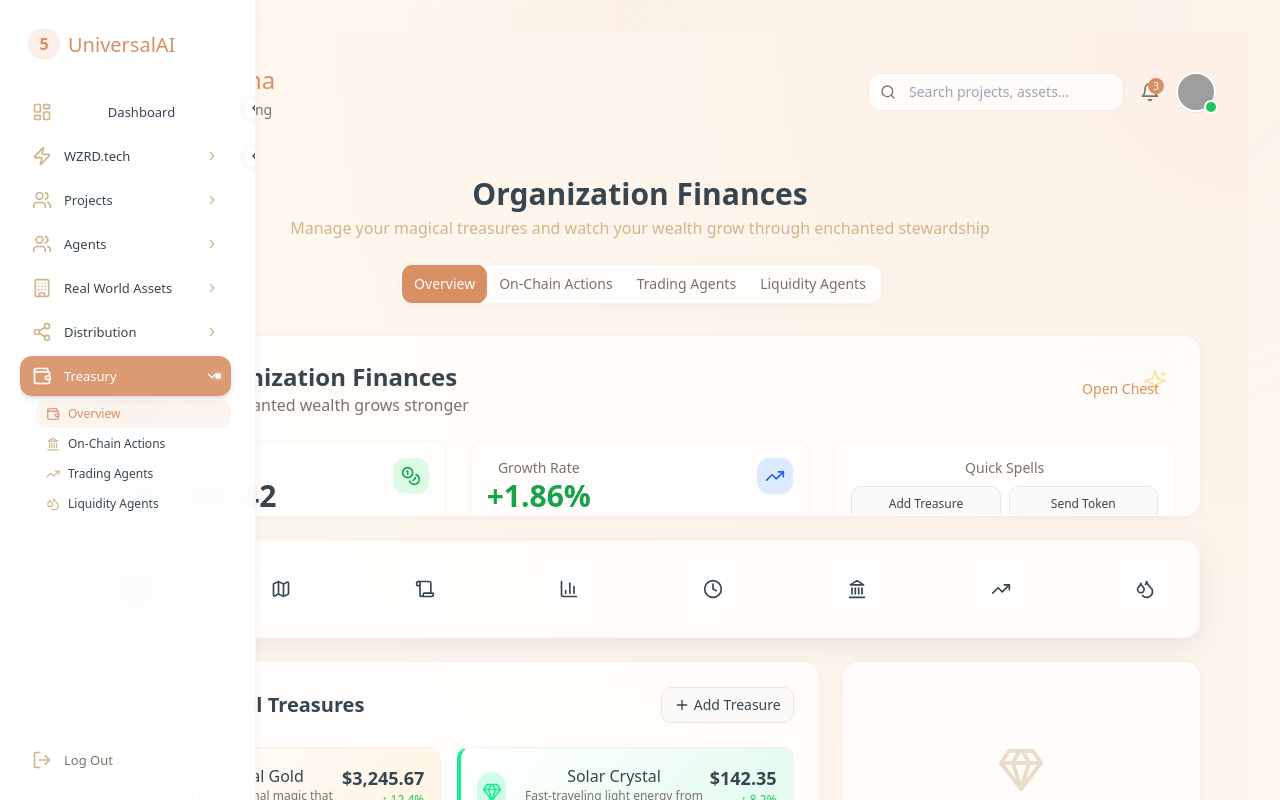
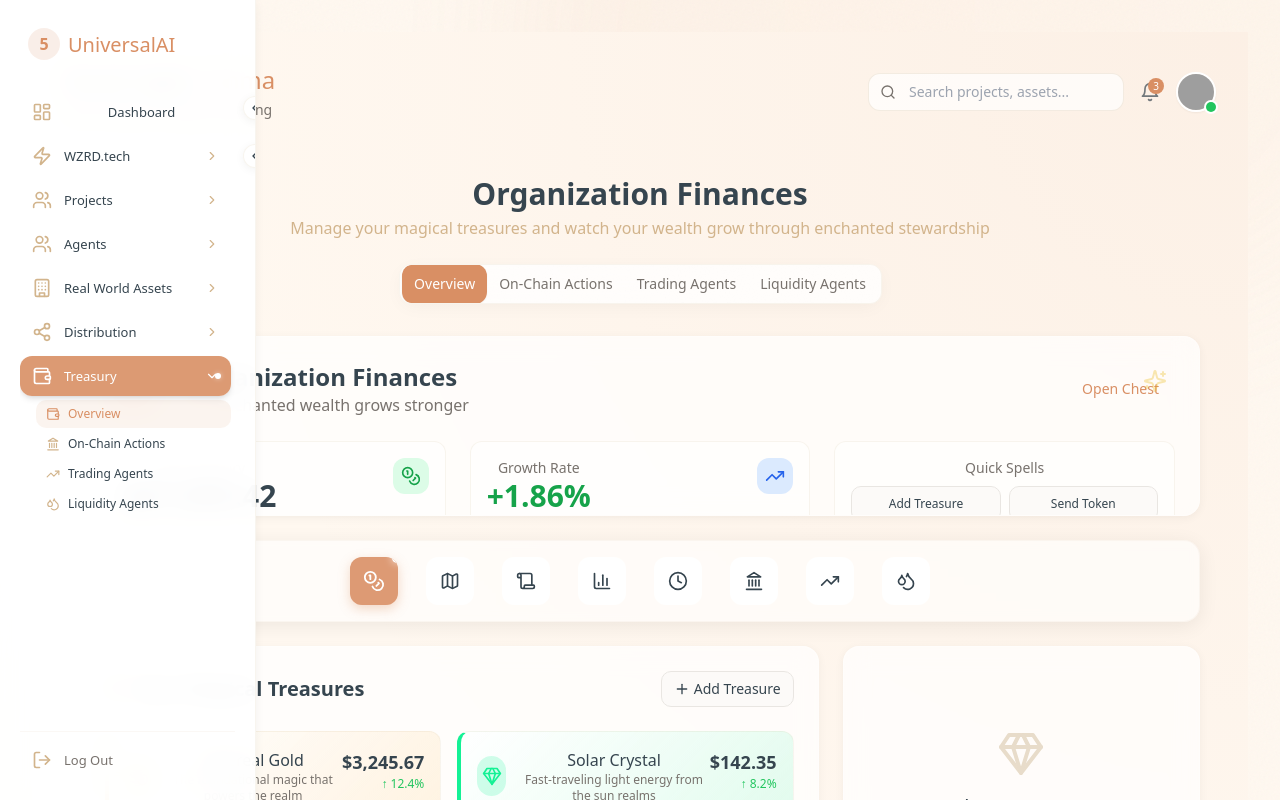
Before and after one commit to gratitude5dee/universalai-studio-24, a React (Vite) app: page /treasury in a window 1280 px wide. Shown: the top 800 px of the page. Built offline with nearby package versions, Linux system fonts and the light colour scheme; grey boxes are pictures that could not be loaded.

Commit message:
Reverted to edit edt-02007ba1-6f53-426c-993d-83a20873a2da: "Enhance TabNavigation hover effect
Modify TabNavigation component to slide out the text label on hover, pushing the border and sliding back in on mouse leave."

```diff
--- a/src/components/treasury/TabNavigation.tsx
+++ b/src/components/treasury/TabNavigation.tsx
@@ -19,7 +19,7 @@ const TabNavigation: React.FC<TabNavigationProps> = ({ tabs, activeTab, setActiv
   const [hoveredTab, setHoveredTab] = useState<string | null>(null);
 
   return (
-    <div className="flex justify-between overflow-x-auto py-6 px-8 gap-10 bg-white/70 backdrop-blur-md rounded-2xl border border-studio-sand/20 shadow-[0_8px_30px_rgba(0,0,0,0.08)] relative">
+    <div className="flex justify-center overflow-x-auto py-4 px-6 gap-7 bg-white/60 backdrop-blur-sm rounded-2xl border border-studio-sand/20 shadow-[0_4px_20px_rgba(0,0,0,0.07)] relative">
       {tabs.map((tab) => {
         const TabIcon = tab.icon;
         const isActive = activeTab === tab.id;
@@ -34,58 +34,41 @@ const TabNavigation: React.FC<TabNavigationProps> = ({ tabs, activeTab, setActiv
           >
             <motion.div
               className={cn(
-                "flex items-center rounded-xl overflow-hidden transition-all duration-300",
+                "flex items-center rounded-xl transition-all overflow-hidden",
                 isActive
-                  ? "bg-studio-accent text-white shadow-[0_6px_20px_rgba(217,143,100,0.4)]"
-                  : "bg-white/90 text-studio-charcoal hover:bg-white hover:shadow-lg"
+                  ? "bg-studio-accent text-white shadow-[0_4px_12px_rgba(217,143,100,0.35)]"
+                  : "bg-white/90 text-studio-charcoal hover:bg-white hover:shadow-md"
               )}
               animate={{
-                width: isHovered ? 'auto' : '46px',
+                width: isHovered ? 'auto' : 'auto',
                 transition: {
                   type: "spring",
-                  stiffness: 550,
-                  damping: 25
+                  stiffness: 500,
+                  damping: 30
                 }
               }}
               whileHover={{
-                y: -4,
-                transition: { type: "spring", stiffness: 500, damping: 15 }
+                y: -2,
+                transition: { type: "spring", stiffness: 400, damping: 10 }
               }}
               whileTap={{
-                scale: 0.92,
-                transition: { type: "spring", stiffness: 500, damping: 17 }
+                scale: 0.95,
+                transition: { type: "spring", stiffness: 400, damping: 17 }
               }}
             >
               <motion.button
                 onClick={() => setActiveTab(tab.id)}
-                className={cn(
-                  "p-3.5 flex items-center justify-center relative",
-                  isActive && "bg-white/10"
-                )}
+                className="p-3.5 flex items-center justify-center relative"
                 aria-label={tab.name}
-                initial={false}
-                animate={{
-                  rotate: isHovered ? [0, -5, 5, -3, 0] : 0,
-                  scale: isActive ? 1.1 : 1,
-                  transition: {
-                    rotate: {
-                      type: "spring",
-                      stiffness: 300,
-                      damping: 10,
-                      duration: 0.6
-                    },
-                    scale: { duration: 0.3 }
-                  }
-                }}
               >
                 <TabIcon className={cn(
                   "w-5 h-5 transition-all duration-300",
-                  isActive ? "filter drop-shadow(0 0 3px rgba(255,255,255,0.5))" : ""
+                  isActive ? "scale-110" : ""
                 )} />
 
                 {isActive && (
                   <motion.span
-                    className="absolute inset-0 bg-white/20 rounded-xl"
+                    className="absolute inset-0 bg-white/10 rounded-xl"
                     initial={{ opacity: 0 }}
                     animate={{ opacity: 1 }}
                     layoutId="tab-highlight"
@@ -112,31 +95,24 @@ const TabNavigation: React.FC<TabNavigationProps> = ({ tabs, activeTab, setActiv
               <AnimatePresence>
                 {isHovered && (
                   <motion.div
-                    className="pr-4 pl-1.5 flex items-center"
-                    initial={{
-                      width: 0,
-                      opacity: 0,
-                      x: -10
-                    }}
+                    className="pr-3.5 pl-1 flex items-center"
+                    initial={{ width: 0, opacity: 0 }}
                     animate={{
                       width: 'auto',
                       opacity: 1,
-                      x: 0,
                       transition: {
                         type: "spring",
-                        stiffness: 600,
-                        damping: 25
+                        stiffness: 500,
+                        damping: 30
                       }
                     }}
                     exit={{
                       width: 0,
                       opacity: 0,
-                      x: -10,
                       transition: {
                         type: "spring",
-                        stiffness: 600,
-                        damping: 25,
-                        opacity: { duration: 0.15 }
+                        stiffness: 500,
+                        damping: 30
                       }
                     }}
                   >
```
